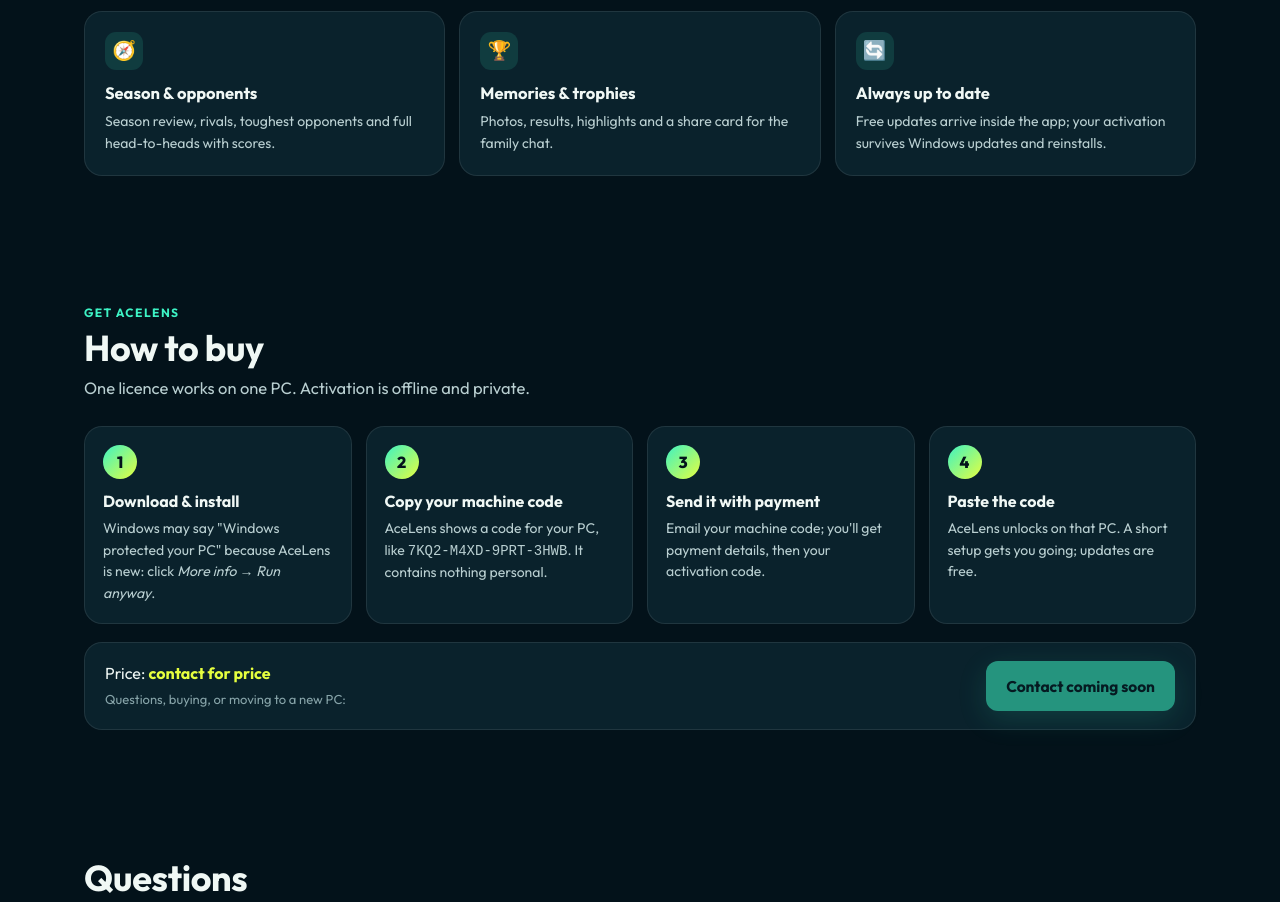
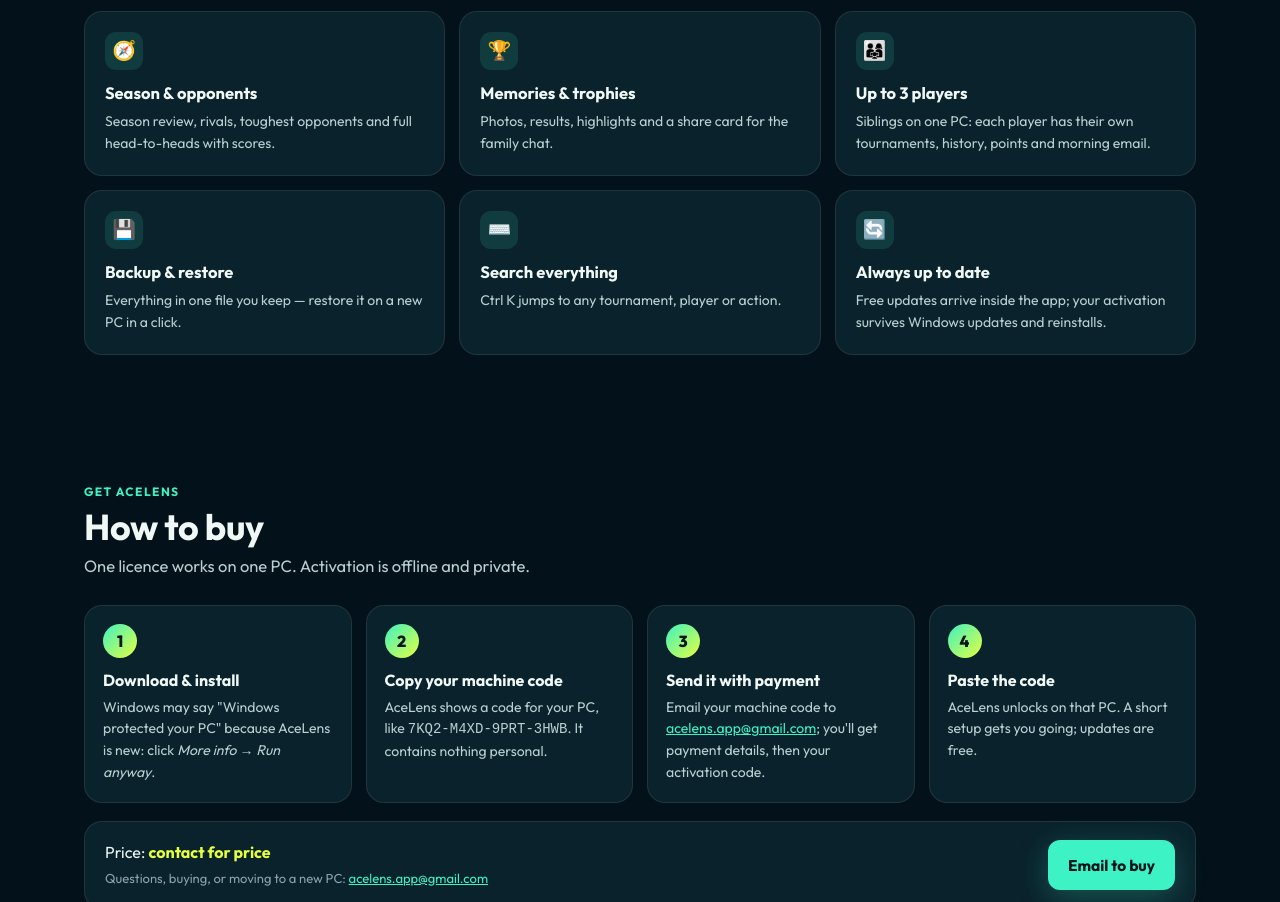
Before and after one commit to inbantamizhselvan/acelens, a plain HTML site: page index.html in a window 1280 px wide. Shown: the part 7186-8088 px from the top of the page. Drawn offline with Linux system fonts and the light colour scheme.

Commit message:
Contact acelens.app@gmail.com; up to 3 players; backup and search
Co-Authored-By: Claude Opus 5.5 <noreply@anthropic.com>

```diff
--- a/index.html
+++ b/index.html
@@ -486,6 +486,9 @@
       <div class="card feat"><div class="dot">✉️</div><h3>Morning email</h3><p>Weather, packing list, venue and first match on every tournament morning.</p></div>
       <div class="card feat"><div class="dot">🧭</div><h3>Season &amp; opponents</h3><p>Season review, rivals, toughest opponents and full head-to-heads with scores.</p></div>
       <div class="card feat"><div class="dot">🏆</div><h3>Memories &amp; trophies</h3><p>Photos, results, highlights and a share card for the family chat.</p></div>
+      <div class="card feat"><div class="dot">👨‍👩‍👧</div><h3>Up to 3 players</h3><p>Siblings on one PC: each player has their own tournaments, history, points and morning email.</p></div>
+      <div class="card feat"><div class="dot">💾</div><h3>Backup &amp; restore</h3><p>Everything in one file you keep — restore it on a new PC in a click.</p></div>
+      <div class="card feat"><div class="dot">⌨️</div><h3>Search everything</h3><p>Ctrl K jumps to any tournament, player or action.</p></div>
       <div class="card feat"><div class="dot">🔄</div><h3>Always up to date</h3><p>Free updates arrive inside the app; your activation survives Windows updates and reinstalls.</p></div>
     </div>
   </div>
@@ -497,11 +500,11 @@
     <div class="steps reveal">
       <div class="card step"><h3>Download &amp; install</h3><p>Windows may say "Windows protected your PC" because AceLens is new: click <em>More info</em> → <em>Run anyway</em>.</p></div>
       <div class="card step"><h3>Copy your machine code</h3><p>AceLens shows a code for your PC, like <code>7KQ2-M4XD-9PRT-3HWB</code>. It contains nothing personal.</p></div>
-      <div class="card step"><h3>Send it with payment</h3><p>Email your machine code; you'll get payment details, then your activation code.</p></div>
+      <div class="card step"><h3>Send it with payment</h3><p>Email your machine code to <a href="mailto:acelens.app@gmail.com">acelens.app@gmail.com</a>; you'll get payment details, then your activation code.</p></div>
       <div class="card step"><h3>Paste the code</h3><p>AceLens unlocks on that PC. A short setup gets you going; updates are free.</p></div>
     </div>
     <div class="card contact reveal">
-      <div>Price: <strong id="price">contact for price</strong><br><span class="small" style="margin:0">Questions, buying, or moving to a new PC:</span></div>
+      <div>Price: <strong id="price">contact for price</strong><br><span class="small" style="margin:0">Questions, buying, or moving to a new PC: <a href="mailto:acelens.app@gmail.com">acelens.app@gmail.com</a></span></div>
       <a class="btn primary" id="mail" href="#">Email to buy</a>
     </div>
   </div>
@@ -521,12 +524,12 @@
 </main>
 
 <footer>
-  <div class="wrap">© 2026 Inban Tamizhselvan · AceLens is proprietary software · <a href="EULA.txt">Licence agreement</a> · Not affiliated with USTA, UTR, NOAA or the NWS. All players shown on this page are made up.</div>
+  <div class="wrap">© 2026 Inban Tamizhselvan · AceLens is proprietary software · <a href="EULA.txt">Licence agreement</a> · <a href="mailto:acelens.app@gmail.com">acelens.app@gmail.com</a> · Not affiliated with USTA, UTR, NOAA or the NWS. All players shown on this page are made up.</div>
 </footer>
 
 <script>
   // Fill these in when ready: an email address for buyers, and a price (e.g. "$49 one-time").
-  const CONTACT = "";
+  const CONTACT = "acelens.app@gmail.com";
   const PRICE = "";
   if (PRICE) document.getElementById("price").textContent = PRICE;
   const mail = document.getElementById("mail");
```
